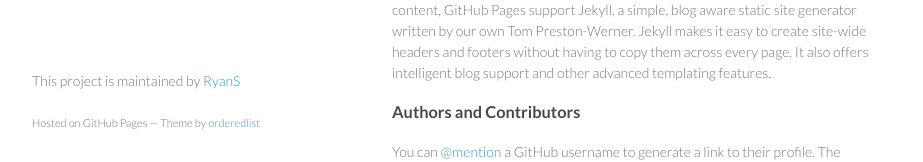
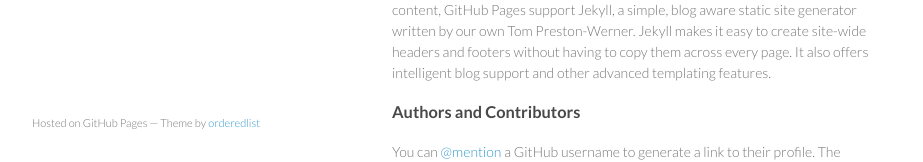
Before and after one commit to RyanS/St.-Joseph-s-medical-clinic, a plain HTML site: page index.html in a window 1280 px wide. Shown: the part 598-760 px from the top of the page, without its empty margins (178-1101 px from the left). Drawn offline with Linux system fonts and the light colour scheme.

Commit message:
Update index.html

```diff
--- a/index.html
+++ b/index.html
@@ -47,7 +47,6 @@ $ git checkout gh-pages
 <p>Having trouble with Pages? Check out the documentation at <a href="http://help.github.com/pages">http://help.github.com/pages</a> or contact support@github.com and we’ll help you sort it out.</p>
       </section>
       <footer>
-        <p>This project is maintained by <a href="https://github.com/RyanS">RyanS</a></p>
         <p><small>Hosted on GitHub Pages &mdash; Theme by <a href="https://github.com/orderedlist">orderedlist</a></small></p>
       </footer>
     </div>
```
